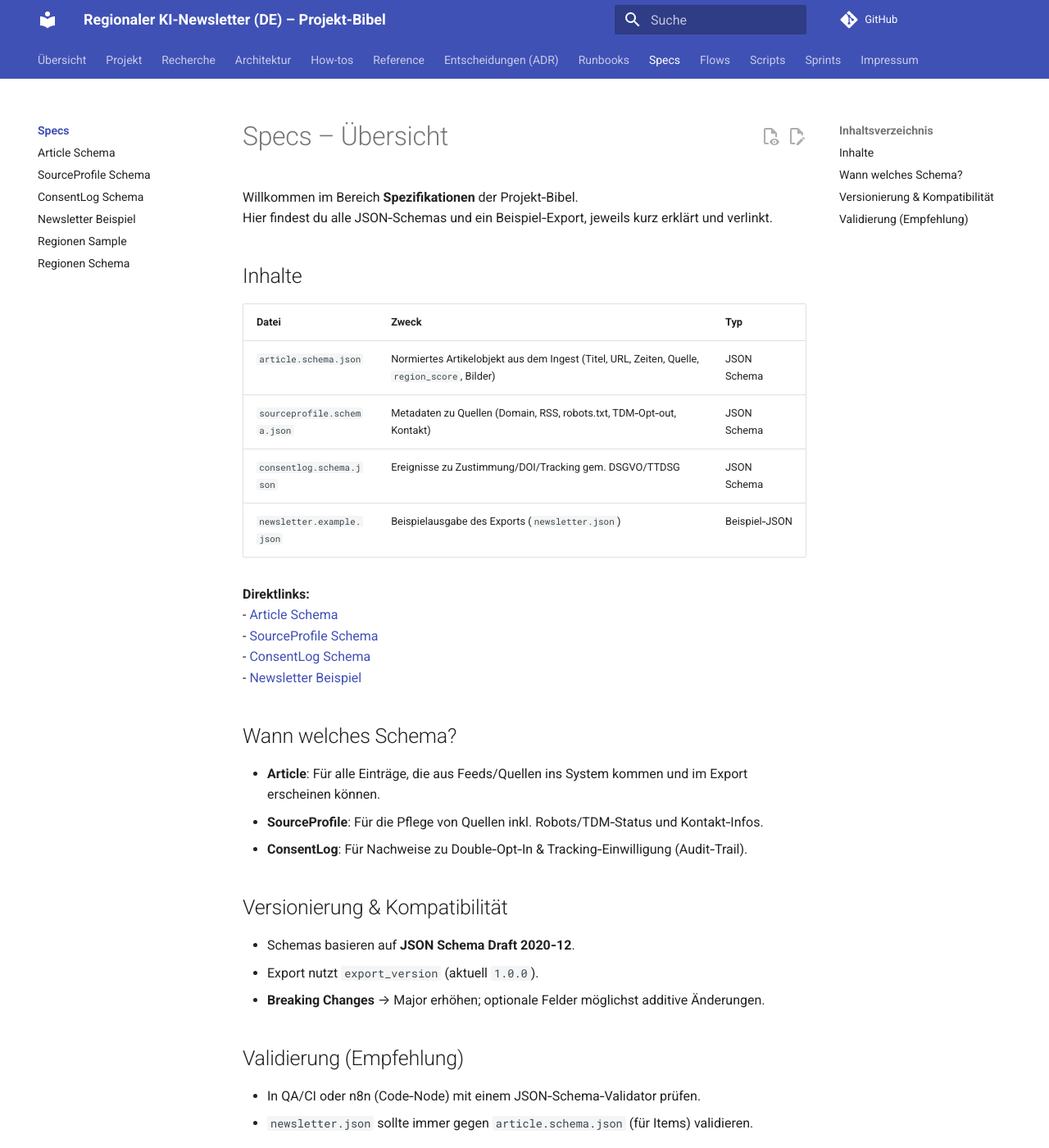
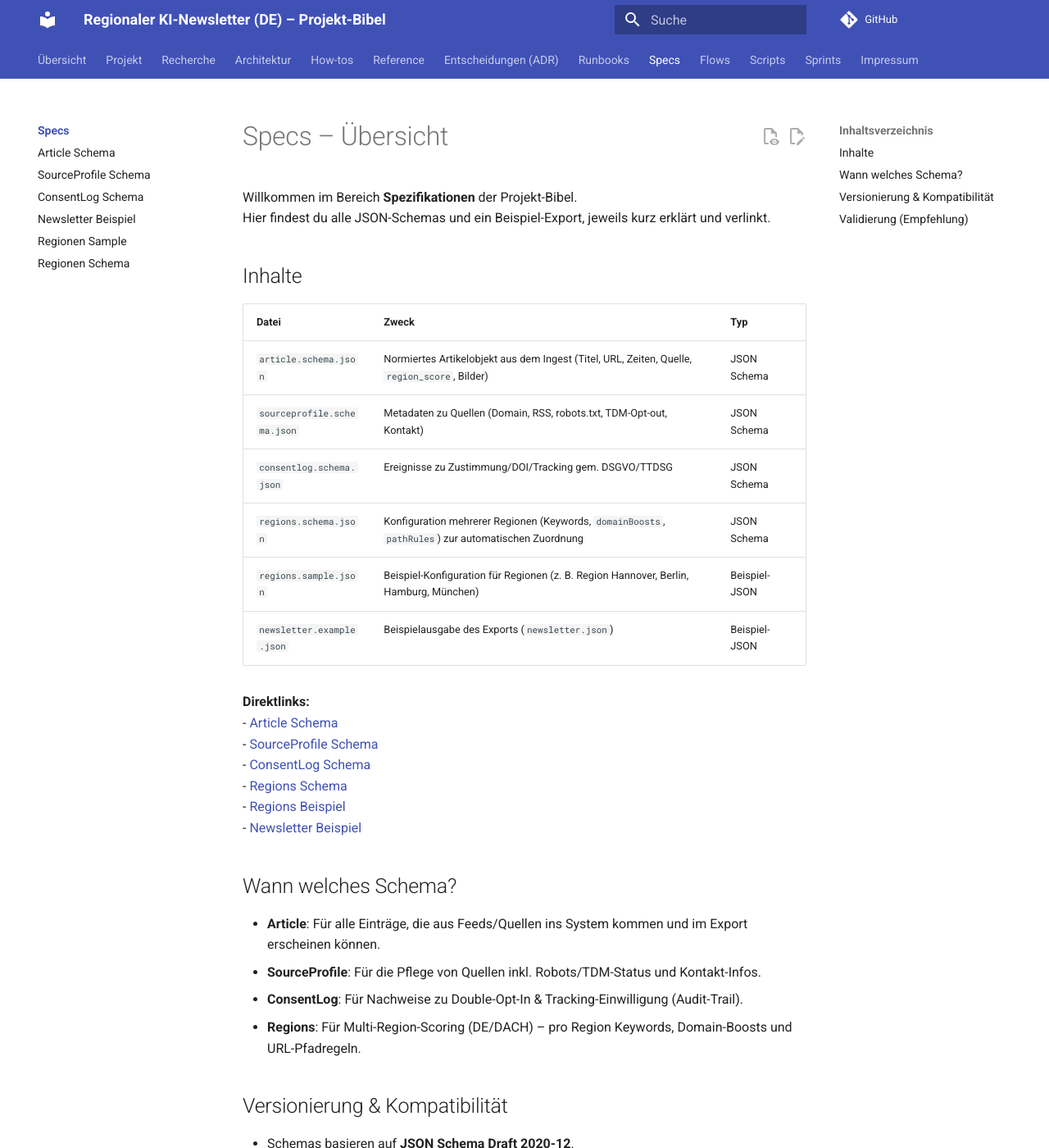
Before and after one commit to timrost/newsletter-bibel, an MkDocs documentation site: the page built from docs/specs/index.md, in a window 1280 px wide and 1400 px high. Shown: the whole window at 82% size. Built offline with MkDocs 1.6.1 and Material for MkDocs 9.7.7, drawn with Linux system fonts in a browser that asks for light colours; comment, search, counter and statistics services are not loaded; some of the changed text lies outside the part shown.

Commit message:
Update index.md

```diff
--- a/docs/specs/index.md
+++ b/docs/specs/index.md
@@ -1,39 +1,45 @@
 # Specs – Übersicht
 
-Willkommen im Bereich **Spezifikationen** der Projekt‑Bibel.
-Hier findest du alle JSON‑Schemas und ein Beispiel‑Export, jeweils kurz erklärt und verlinkt.
+Willkommen im Bereich **Spezifikationen** der Projekt-Bibel.
+Hier findest du alle JSON-Schemas und ein Beispiel-Export, jeweils kurz erklärt und verlinkt.
 
 ## Inhalte
 
 | Datei | Zweck | Typ |
 |---|---|---|
 | `article.schema.json` | Normiertes Artikelobjekt aus dem Ingest (Titel, URL, Zeiten, Quelle, `region_score`, Bilder) | JSON Schema |
-| `sourceprofile.schema.json` | Metadaten zu Quellen (Domain, RSS, robots.txt, TDM‑Opt‑out, Kontakt) | JSON Schema |
+| `sourceprofile.schema.json` | Metadaten zu Quellen (Domain, RSS, robots.txt, TDM-Opt-out, Kontakt) | JSON Schema |
 | `consentlog.schema.json` | Ereignisse zu Zustimmung/DOI/Tracking gem. DSGVO/TTDSG | JSON Schema |
-| `newsletter.example.json` | Beispielausgabe des Exports (`newsletter.json`) | Beispiel‑JSON |
+| `regions.schema.json` | Konfiguration mehrerer Regionen (Keywords, `domainBoosts`, `pathRules`) zur automatischen Zuordnung | JSON Schema |
+| `regions.sample.json` | Beispiel-Konfiguration für Regionen (z. B. Region Hannover, Berlin, Hamburg, München) | Beispiel-JSON |
+| `newsletter.example.json` | Beispielausgabe des Exports (`newsletter.json`) | Beispiel-JSON |
 
 **Direktlinks:**
 - [Article Schema](article.schema.json)
 - [SourceProfile Schema](sourceprofile.schema.json)
 - [ConsentLog Schema](consentlog.schema.json)
+- [Regions Schema](regions.schema.json)
+- [Regions Beispiel](regions.sample.json)
 - [Newsletter Beispiel](newsletter.example.json)
 
 ## Wann welches Schema?
 
 - **Article**: Für alle Einträge, die aus Feeds/Quellen ins System kommen und im Export erscheinen können.
-- **SourceProfile**: Für die Pflege von Quellen inkl. Robots/TDM‑Status und Kontakt‑Infos.
-- **ConsentLog**: Für Nachweise zu Double‑Opt‑In & Tracking‑Einwilligung (Audit‑Trail).
+- **SourceProfile**: Für die Pflege von Quellen inkl. Robots/TDM-Status und Kontakt-Infos.
+- **ConsentLog**: Für Nachweise zu Double-Opt-In & Tracking-Einwilligung (Audit-Trail).
+- **Regions**: Für Multi-Region-Scoring (DE/DACH) – pro Region Keywords, Domain-Boosts und URL-Pfadregeln.
 
 ## Versionierung & Kompatibilität
 
-- Schemas basieren auf **JSON Schema Draft 2020‑12**.
-- Export nutzt `export_version` (aktuell `1.0.0`).
+- Schemas basieren auf **JSON Schema Draft 2020-12**.
+- Export nutzt `export_version` (aktuell **1.1.0**).
 - **Breaking Changes** → Major erhöhen; optionale Felder möglichst additive Änderungen.
 
 ## Validierung (Empfehlung)
 
-- In QA/CI oder n8n (Code‑Node) mit einem JSON‑Schema‑Validator prüfen.
-- `newsletter.json` sollte immer gegen `article.schema.json` (für Items) validieren.
+- In QA/CI oder n8n (Code-Node) mit einem JSON-Schema-Validator prüfen.
+- `newsletter.json` sollte für `articles[]` mit `article.schema.json` kompatibel sein.
+- Für Multi-Region den Ingest gegen `regions.schema.json` prüfen, wenn externe Konfig verwendet wird.
 
 ---
 
```
